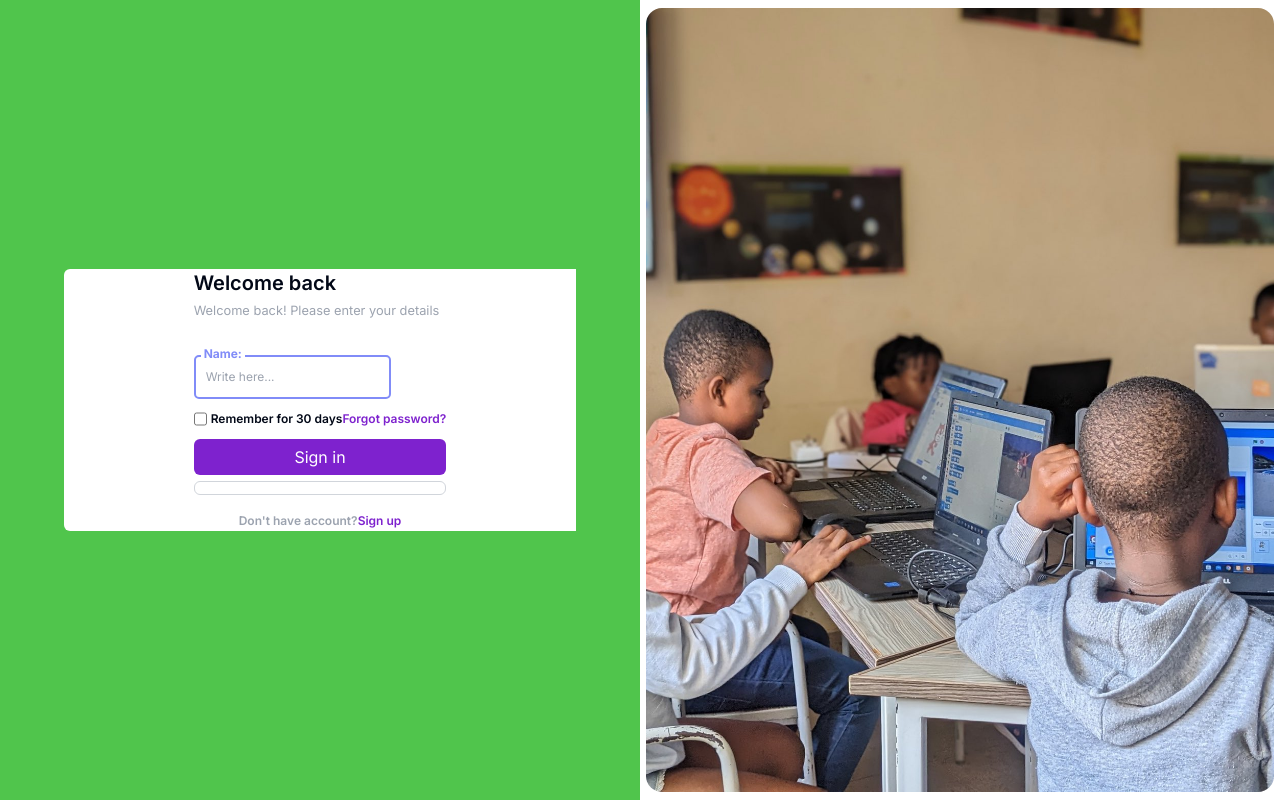
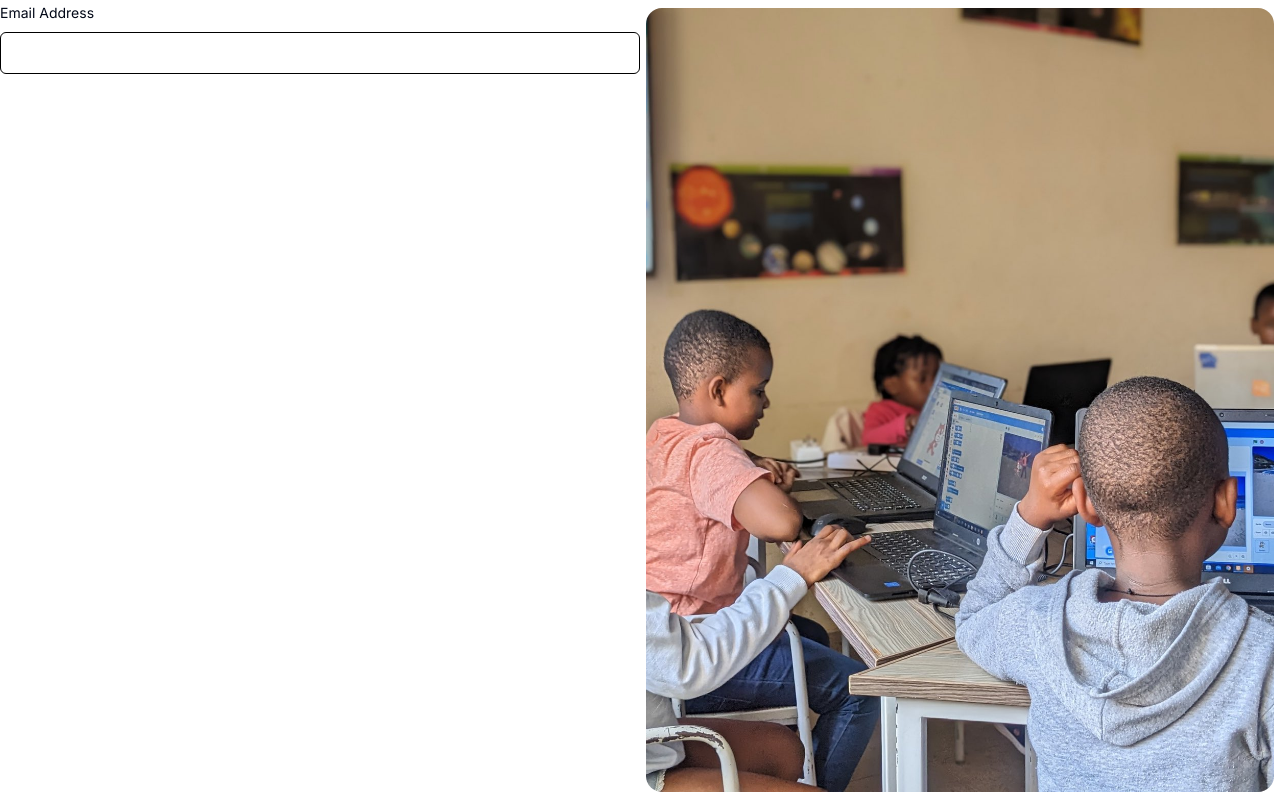
Before and after one commit to Richard7359/keza, a Next.js app: page /auth/login in a window 1280 px wide. Built offline with nearby package versions, Linux system fonts and the light colour scheme.

Commit message:
updated form inputs ui

```diff
--- a/app/auth/login/page.tsx
+++ b/app/auth/login/page.tsx
@@ -5,19 +5,22 @@
 const page = () => {
   return (
     <div className="grid grid-cols-2 h-[100vh]">
-      <div className="bg-green flex justify-center items-center">
-        <div className="flex flex-wrap content-center justify-center rounded-l-md bg-white  w-[80%]">
+      <div className="bg-green flex">
+        <div className="bg-white w-full">
+        {/* <div className="flex content-center justify-center rounded-l-md bg-white"> */}
           <div className="">
-            <h1 className="text-xl font-semibold">Welcome back</h1>
-            <small className="text-gray-400">
+            {/* <h1 className="text-xl font-semibold">Welcome back</h1>
+            <small className="text-gray-400 bg-green">
               Welcome back! Please enter your details
-            </small>
+            </small> */}
+                            <label className="text-sm">Email Address</label>
+                <input type="text" className="w-full p-2 mt-2 rounded-md border border-black" />
 
-            <form className="mt-4">
-              <div className="mb-3">
-               <TextIpunt />
+            {/* <form className="">
+              <div className="w-full">
+                <label className="text-sm">Email Address</label>
+                <input type="text" className="w-full p-2 mt-2 rounded-md border border-black" />
               </div>
-
               <div className="mb-3 flex flex-wrap content-center">
                 <input
                   id="remember"
@@ -40,19 +43,18 @@
                   Sign in
                 </button>
                 <button className="flex flex-wrap justify-center w-full border border-gray-300 hover:border-gray-500 px-2 py-1.5 rounded-md">
-                  {/* <img className="w-5 mr-2" src="https://lh3.googleusercontent.com/COxitqgJr1sJnIDe8-jiKhxDx1FrYbtRHKJ9z_hELisAlapwE9LUPh6fcXIfb5vwpbMl4xl9H9TRFPc5NOO8Sb3VSgIBrfRYvW6cUA"> */}
                 </button>
               </div>
-            </form>
+            </form> */}
 
-            <div className="text-center">
+            {/* <div className="text-center">
               <span className="text-xs text-gray-400 font-semibold">
                 Don&apos;t have account?
               </span>
               <a href="#" className="text-xs font-semibold text-purple-700">
                 Sign up
               </a>
-            </div>
+            </div> */}
           </div>
         </div>
       </div>
--- /dev/null
+++ b/components/ui/form.tsx
@@ -0,0 +1,176 @@
+import * as React from "react"
+import * as LabelPrimitive from "@radix-ui/react-label"
+import { Slot } from "@radix-ui/react-slot"
+import {
+  Controller,
+  ControllerProps,
+  FieldPath,
+  FieldValues,
+  FormProvider,
+  useFormContext,
+} from "react-hook-form"
+
+import { cn } from "@/lib/utils"
+import { Label } from "@/components/ui/label"
+
+const Form = FormProvider
+
+type FormFieldContextValue<
+  TFieldValues extends FieldValues = FieldValues,
+  TName extends FieldPath<TFieldValues> = FieldPath<TFieldValues>
+> = {
+  name: TName
+}
+
+const FormFieldContext = React.createContext<FormFieldContextValue>(
+  {} as FormFieldContextValue
+)
+
+const FormField = <
+  TFieldValues extends FieldValues = FieldValues,
+  TName extends FieldPath<TFieldValues> = FieldPath<TFieldValues>
+>({
+  ...props
+}: ControllerProps<TFieldValues, TName>) => {
+  return (
+    <FormFieldContext.Provider value={{ name: props.name }}>
+      <Controller {...props} />
+    </FormFieldContext.Provider>
+  )
+}
+
+const useFormField = () => {
+  const fieldContext = React.useContext(FormFieldContext)
+  const itemContext = React.useContext(FormItemContext)
+  const { getFieldState, formState } = useFormContext()
+
+  const fieldState = getFieldState(fieldContext.name, formState)
+
+  if (!fieldContext) {
+    throw new Error("useFormField should be used within <FormField>")
+  }
+
+  const { id } = itemContext
+
+  return {
+    id,
+    name: fieldContext.name,
+    formItemId: `${id}-form-item`,
+    formDescriptionId: `${id}-form-item-description`,
+    formMessageId: `${id}-form-item-message`,
+    ...fieldState,
+  }
+}
+
+type FormItemContextValue = {
+  id: string
+}
+
+const FormItemContext = React.createContext<FormItemContextValue>(
+  {} as FormItemContextValue
+)
+
+const FormItem = React.forwardRef<
+  HTMLDivElement,
+  React.HTMLAttributes<HTMLDivElement>
+>(({ className, ...props }, ref) => {
+  const id = React.useId()
+
+  return (
+    <FormItemContext.Provider value={{ id }}>
+      <div ref={ref} className={cn("space-y-2", className)} {...props} />
+    </FormItemContext.Provider>
+  )
+})
+FormItem.displayName = "FormItem"
+
+const FormLabel = React.forwardRef<
+  React.ElementRef<typeof LabelPrimitive.Root>,
+  React.ComponentPropsWithoutRef<typeof LabelPrimitive.Root>
+>(({ className, ...props }, ref) => {
+  const { error, formItemId } = useFormField()
+
+  return (
+    <Label
+      ref={ref}
+      className={cn(error && "text-destructive", className)}
+      htmlFor={formItemId}
+      {...props}
+    />
+  )
+})
+FormLabel.displayName = "FormLabel"
+
+const FormControl = React.forwardRef<
+  React.ElementRef<typeof Slot>,
+  React.ComponentPropsWithoutRef<typeof Slot>
+>(({ ...props }, ref) => {
+  const { error, formItemId, formDescriptionId, formMessageId } = useFormField()
+
+  return (
+    <Slot
+      ref={ref}
+      id={formItemId}
+      aria-describedby={
+        !error
+          ? `${formDescriptionId}`
+          : `${formDescriptionId} ${formMessageId}`
+      }
+      aria-invalid={!!error}
+      {...props}
+    />
+  )
+})
+FormControl.displayName = "FormControl"
+
+const FormDescription = React.forwardRef<
+  HTMLParagraphElement,
+  React.HTMLAttributes<HTMLParagraphElement>
+>(({ className, ...props }, ref) => {
+  const { formDescriptionId } = useFormField()
+
+  return (
+    <p
+      ref={ref}
+      id={formDescriptionId}
+      className={cn("text-sm text-muted-foreground", className)}
+      {...props}
+    />
+  )
+})
+FormDescription.displayName = "FormDescription"
+
+const FormMessage = React.forwardRef<
+  HTMLParagraphElement,
+  React.HTMLAttributes<HTMLParagraphElement>
+>(({ className, children, ...props }, ref) => {
+  const { error, formMessageId } = useFormField()
+  const body = error ? String(error?.message) : children
+
+  if (!body) {
+    return null
+  }
+
+  return (
+    <p
+      ref={ref}
+      id={formMessageId}
+      className={cn("text-sm font-medium text-destructive", className)}
+      {...props}
+    >
+      {body}
+    </p>
+  )
+})
+FormMessage.displayName = "FormMessage"
+
+export {
+  useFormField,
+  Form,
+  FormItem,
+  FormLabel,
+  FormControl,
+  FormDescription,
+  FormMessage,
+  FormField,
+}
--- /dev/null
+++ b/components/ui/input.tsx
@@ -0,0 +1,25 @@
+import * as React from "react"
+
+import { cn } from "@/lib/utils"
+
+export interface InputProps
+  extends React.InputHTMLAttributes<HTMLInputElement> {}
+
+const Input = React.forwardRef<HTMLInputElement, InputProps>(
+  ({ className, type, ...props }, ref) => {
+    return (
+      <input
+        type={type}
+        className={cn(
+          "flex h-10 w-full rounded-md border border-input bg-background px-3 py-2 text-sm ring-offset-background file:border-0 file:bg-transparent file:text-sm file:font-medium placeholder:text-muted-foreground focus-visible:outline-none focus-visible:ring-2 focus-visible:ring-ring focus-visible:ring-offset-2 disabled:cursor-not-allowed disabled:opacity-50",
+          className
+        )}
+        ref={ref}
+        {...props}
+      />
+    )
+  }
+)
+Input.displayName = "Input"
+
+export { Input }
--- /dev/null
+++ b/components/ui/label.tsx
@@ -0,0 +1,26 @@
+"use client"
+
+import * as React from "react"
+import * as LabelPrimitive from "@radix-ui/react-label"
+import { cva, type VariantProps } from "class-variance-authority"
+
+import { cn } from "@/lib/utils"
+
+const labelVariants = cva(
+  "text-sm font-medium leading-none peer-disabled:cursor-not-allowed peer-disabled:opacity-70"
+)
+
+const Label = React.forwardRef<
+  React.ElementRef<typeof LabelPrimitive.Root>,
+  React.ComponentPropsWithoutRef<typeof LabelPrimitive.Root> &
+    VariantProps<typeof labelVariants>
+>(({ className, ...props }, ref) => (
+  <LabelPrimitive.Root
+    ref={ref}
+    className={cn(labelVariants(), className)}
+    {...props}
+  />
+))
+Label.displayName = LabelPrimitive.Root.displayName
+
+export { Label }
--- a/package.json
+++ b/package.json
@@ -11,6 +11,8 @@
   "dependencies": {
     "@fortawesome/fontawesome-svg-core": "^6.5.1",
     "@fortawesome/react-fontawesome": "^0.2.0",
+    "@hookform/resolvers": "^3.3.4",
+    "@radix-ui/react-label": "^2.0.2",
     "@radix-ui/react-navigation-menu": "^1.1.4",
     "@radix-ui/react-slot": "^1.0.2",
     "class-variance-authority": "^0.7.0",
@@ -20,9 +22,11 @@
     "next-videos": "^1.4.1",
     "react": "^18",
     "react-dom": "^18",
+    "react-hook-form": "^7.51.3",
     "react-icons": "^5.0.1",
     "tailwind-merge": "^2.2.2",
-    "tailwindcss-animate": "^1.0.7"
+    "tailwindcss-animate": "^1.0.7",
+    "zod": "^3.22.4"
   },
   "devDependencies": {
     "@types/node": "^20",
```
Also changed, not shown: app/components/login.tsx (added, +30 -0 lines), 1 other file (tests, documents, lock files or other folders).
